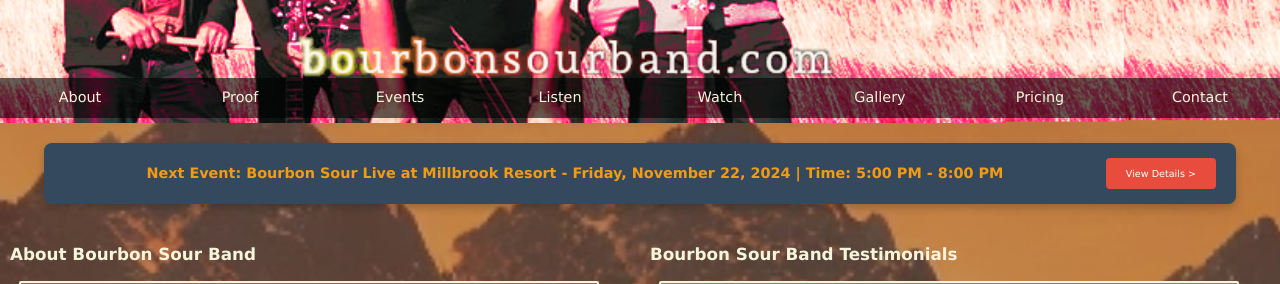
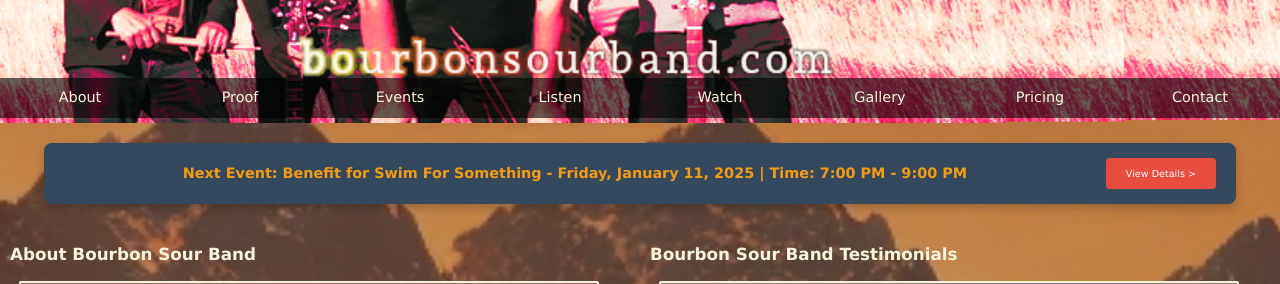
Before and after one commit to DMHWolf/bourbonsourband, a plain HTML site: page index.html in a window 1280 px wide. Shown: the part 439-723 px from the top of the page. Drawn offline with nearby package versions, Linux system fonts and the light colour scheme.

Commit message:
Update index.html
updated event

```diff
--- a/index.html
+++ b/index.html
@@ -97,7 +97,7 @@
         <!-- Next Event Frame-->
         <section id="next-event-frame">
             <div class="event-details">
-                <h3>Next Event: Bourbon Sour Live at Millbrook Resort - Friday, November 22, 2024 | Time: 5:00 PM - 8:00 PM</h3>
+                <h3>Next Event: Benefit for Swim For Something - Friday, January 11, 2025 | Time: 7:00 PM - 9:00 PM</h3>
             </div>
             <a href="events/index.html" class="view-more-link">View Details &gt;</a>
         </section>
```
